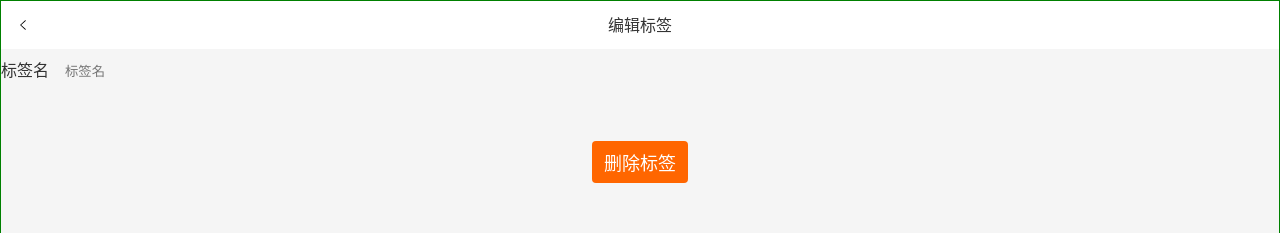
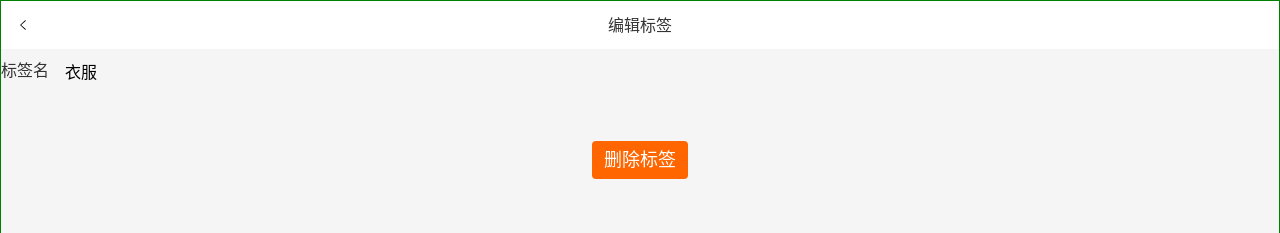
Before and after one commit to jiujiu407/morney-2, a React app: page /#/tags/1 in a window 1280 px wide. Shown: the top 233 px of the page. Built offline with nearby package versions, Linux system fonts and the light colour scheme.

Commit message:
编辑Tag名

```diff
--- a/src/index.scss
+++ b/src/index.scss
@@ -14,8 +14,8 @@
   line-height: 1.2;
   background: #f5f5f5;
 }
-button{
-  font-family: inherit;
+button,input{
+  font: inherit;
 }
 :focus{
   outline:none;
--- a/src/useTags.tsx
+++ b/src/useTags.tsx
@@ -11,6 +11,24 @@
     const [tags, setTags] = useState<{id:number;name:string}[]>(
     defaultTags);
     const findTag = (id:number) => tags.filter(tag =>tag.id ===id)[0];
-    return {tags, setTags,findTag};
+    const findTagIndex = (id:number)=>{
+        let result = -1;
+        for(let i = 0; i< tags.length; i++){
+            if(tags[i].id === id){
+                result = i;
+                break;
+            }
+        }
+        return result;
+    };
+    const updateTag = (id:number,obj:{name:string})=>{
+        const index = findTagIndex(id);
+        //深拷贝tags得到tagsClone
+        const tagsClone = JSON.parse(JSON.stringify(tags));
+        //把tagsClone的第index删掉，换成{id:id,name:obj.name}
+        tagsClone.splice(index,1,{id:id,name:obj.name});
+        setTags(tagsClone);
+    }
+    return {tags, setTags,findTag,updateTag,findTagIndex};
 };
 export {useTags}
--- a/src/views/Money/NoteSection.tsx
+++ b/src/views/Money/NoteSection.tsx
@@ -1,5 +1,5 @@
 import styled from "styled-components";
-import React, {ChangeEventHandler, useRef} from "react";
+import React, {ChangeEventHandler} from "react";
 import {Input} from "../../components/Input";
 
 const Wrapper = styled.section`
--- a/src/views/Tag.tsx
+++ b/src/views/Tag.tsx
@@ -19,10 +19,10 @@
 padding: 14px;
 background: white;
 `;
-const Tag:React.FC=(props)=>{
-    const {findTag} = useTags()
-    let {id} = useParams<Params>();
-    const tag = findTag(parseInt(id));
+const Tag:React.FC=()=>{
+    const {findTag,updateTag} = useTags()
+    let {id:idString} = useParams<Params>();
+    const tag = findTag(parseInt(idString));
     return(
         <Layout>
             <Topbar>
@@ -31,7 +31,9 @@
                 <Icon />
             </Topbar>
             <div>
-                <Input label="标签名" type="text" placeholder="标签名"></Input>
+                <Input label="标签名" type="text" placeholder="标签名"
+                       value={tag.name} onChange={(e) => {
+                          updateTag(tag.id,{name:e.target.value});}}></Input>
             </div>
             <Center>
                 <Space/>
```
